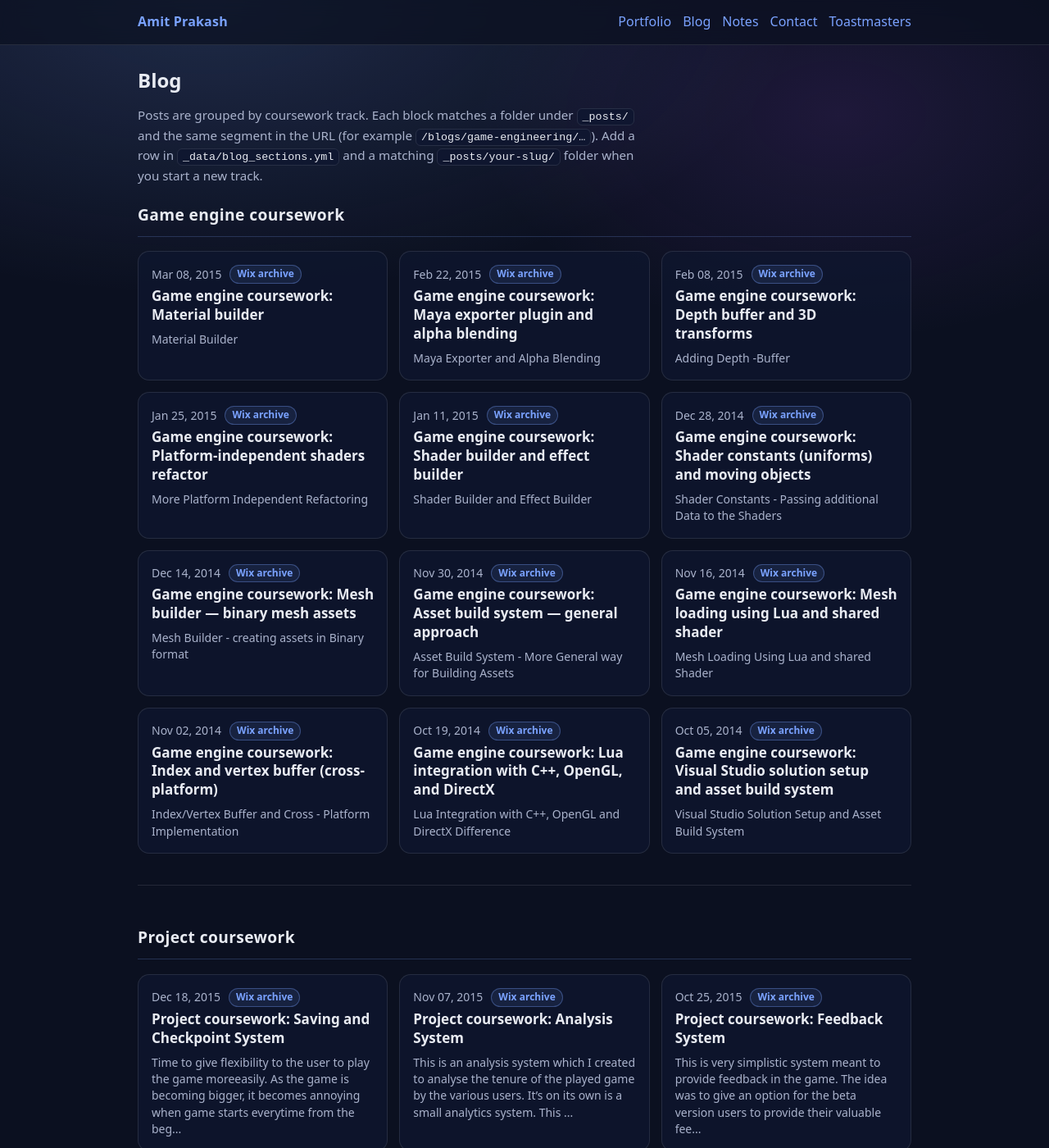
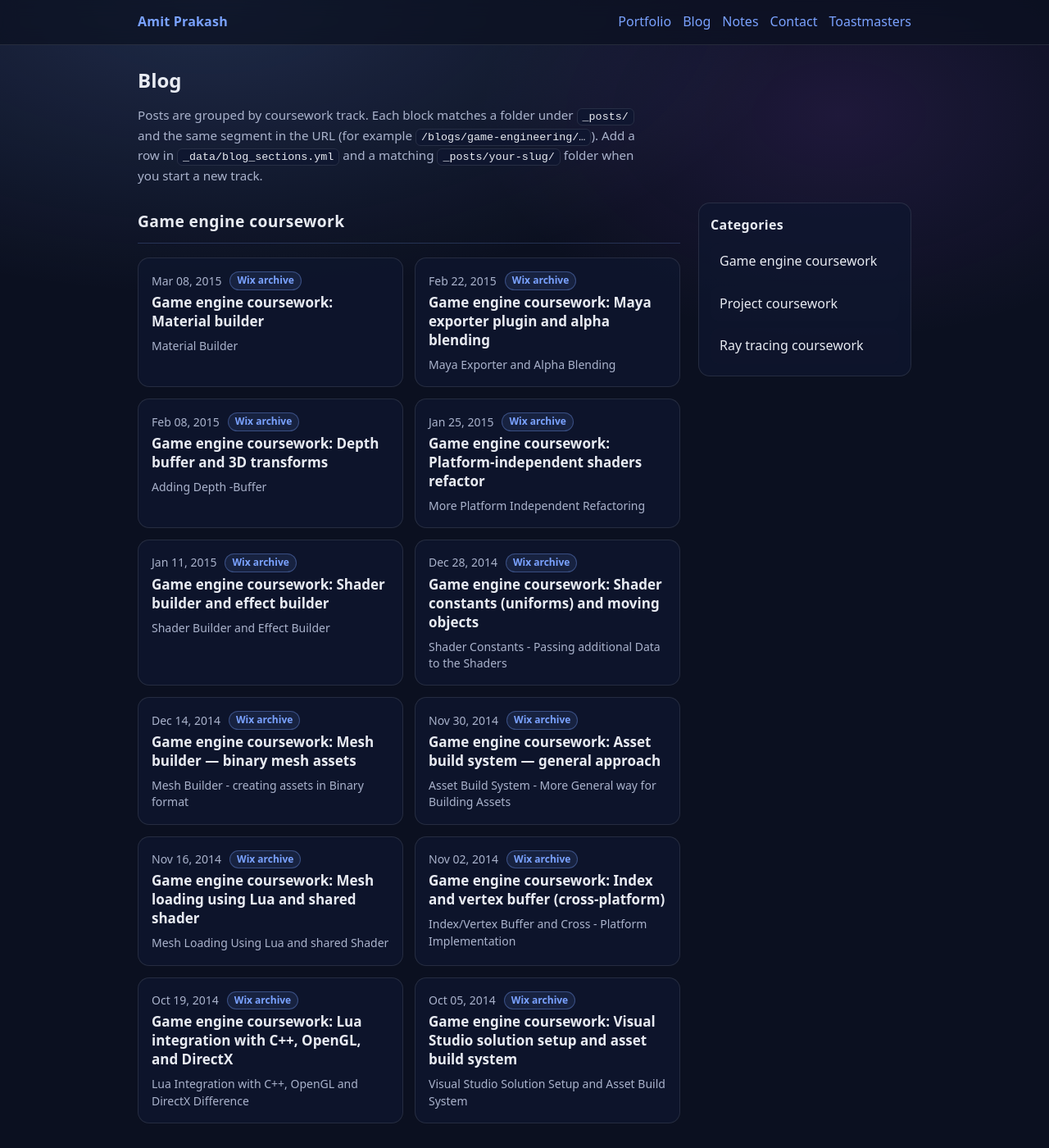
Before and after one commit to amitprakash07/amitprakash07.github.io, a Jekyll site: the page built from blogs/index.html, in a window 1280 px wide and 1400 px high. Shown: the whole window at 82% size. Built offline with Jekyll 4.4.1, drawn with Linux system fonts in a browser that asks for light colours.

Commit message:
Update layout

```diff
--- a/assets/css/style.css
+++ b/assets/css/style.css
@@ -108,11 +108,57 @@ a:hover { text-decoration: underline; }
   border: 1px solid var(--border);
 }
 
+.blog-index-layout {
+  display: grid;
+  grid-template-columns: minmax(0, 1fr) 260px;
+  gap: 22px;
+  align-items: start;
+}
+
 .blog-index-sections {
   display: flex;
   flex-direction: column;
   gap: clamp(2rem, 4vw, 3rem);
   margin-top: 8px;
+}
+
+.blog-index-sidebar {
+  position: sticky;
+  top: 88px; /* below site header */
+  align-self: start;
+}
+
+.blog-index-sidebar__card {
+  padding: 14px;
+}
+
+.blog-index-sidebar__title {
+  font-weight: 750;
+  letter-spacing: 0.02em;
+  margin: 0 0 10px;
+}
+
+.blog-index-sidebar__list {
+  list-style: none;
+  padding: 0;
+  margin: 0;
+  display: grid;
+  gap: 8px;
+}
+
+.blog-index-sidebar__link {
+  display: block;
+  padding: 8px 10px;
+  border-radius: 10px;
+  border: 1px solid transparent;
+  color: var(--text);
+  background: rgba(15, 23, 48, 0.35);
+}
+
+.blog-index-sidebar__link:hover {
+  text-decoration: none;
+  border-color: rgba(122, 162, 255, 0.35);
+  background: rgba(122, 162, 255, 0.10);
 }
 
 .blog-index-section {
@@ -359,4 +405,14 @@ a:hover { text-decoration: underline; }
   .blog-index-card-grid {
     grid-template-columns: 1fr;
   }
+
+  .blog-index-layout {
+    grid-template-columns: 1fr;
+    gap: 18px;
+  }
+
+  .blog-index-sidebar {
+    position: static;
+    order: -1;
+  }
 }
--- a/blogs/index.html
+++ b/blogs/index.html
@@ -5,10 +5,18 @@ title: Blog
 
 <p class="blog-index-lede">Posts are grouped by coursework track. Each block matches a folder under <code>_posts/</code> and the same segment in the URL (for example <code>/blogs/game-engineering/…</code>). Add a row in <code>_data/blog_sections.yml</code> and a matching <code>_posts/your-slug/</code> folder when you start a new track.</p>
 
-<div class="blog-index-sections">
+{% assign non_empty_sections = "" | split: "" %}
 {% for section in site.data.blog_sections %}
   {% assign section_posts = site.posts | where_exp: "p", "p.categories contains section.slug" %}
   {% if section_posts.size > 0 %}
+    {% assign non_empty_sections = non_empty_sections | push: section %}
+  {% endif %}
+{% endfor %}
+
+<div class="blog-index-layout">
+  <div class="blog-index-sections">
+    {% for section in non_empty_sections %}
+    {% assign section_posts = site.posts | where_exp: "p", "p.categories contains section.slug" %}
     <section class="blog-index-section" aria-labelledby="blog-{{ section.slug }}">
       <h2 id="blog-{{ section.slug }}" class="blog-index-heading">{{ section.title }}</h2>
       <div class="blog-index-card-grid">
@@ -28,6 +36,21 @@ title: Blog
         {% endfor %}
       </div>
     </section>
-  {% endif %}
     {% endfor %}
   </div>
+
+  <aside class="blog-index-sidebar" aria-label="Categories">
+    <div class="card blog-index-sidebar__card">
+      <div class="blog-index-sidebar__title">Categories</div>
+      <nav class="blog-index-sidebar__nav">
+        <ul class="blog-index-sidebar__list">
+          {% for section in non_empty_sections %}
+          <li class="blog-index-sidebar__item">
+            <a class="blog-index-sidebar__link" href="#blog-{{ section.slug }}">{{ section.title }}</a>
+          </li>
+          {% endfor %}
+        </ul>
+      </nav>
+    </div>
+  </aside>
+</div>
```
Lines whose indentation alone changed are shown as unchanged.
